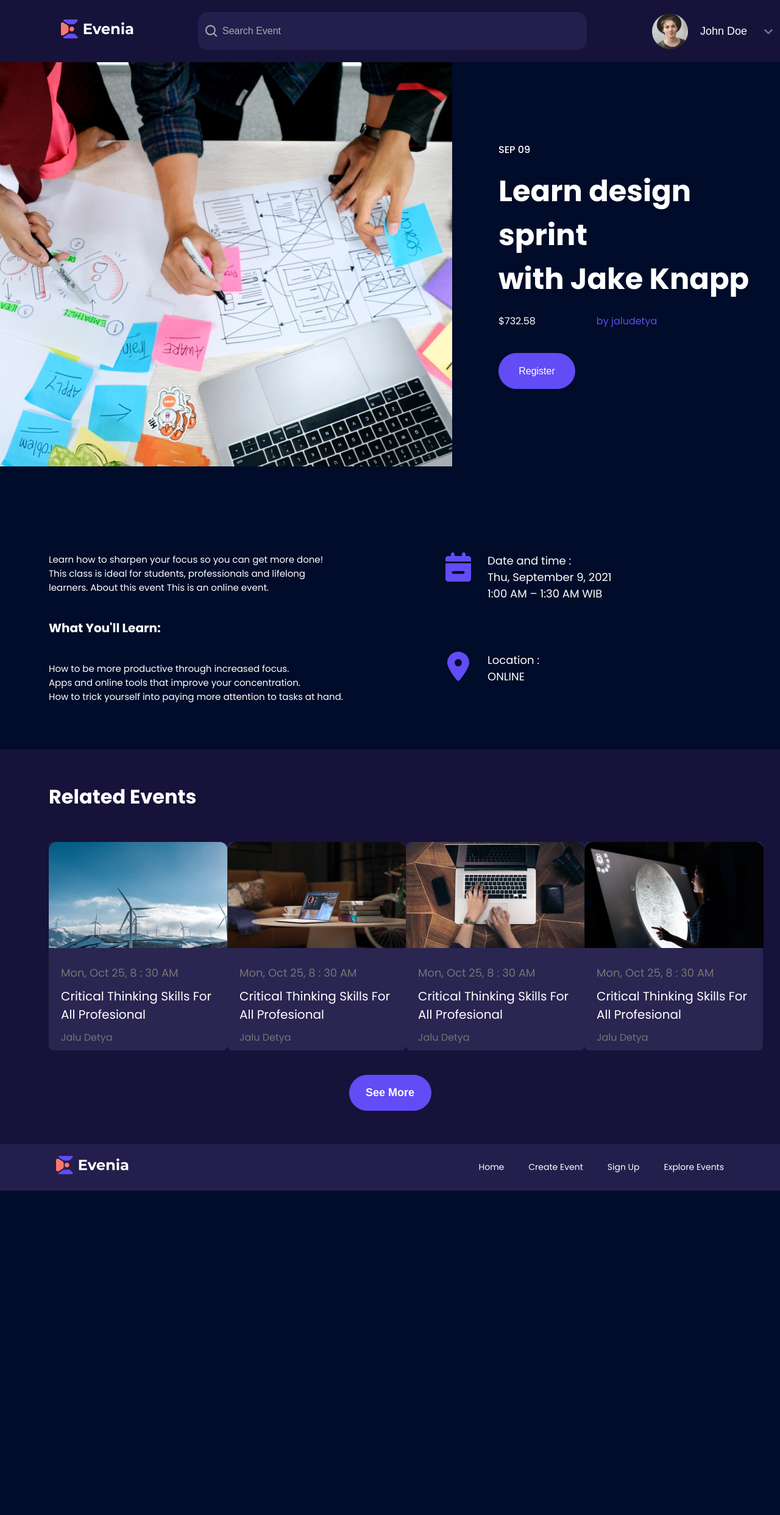
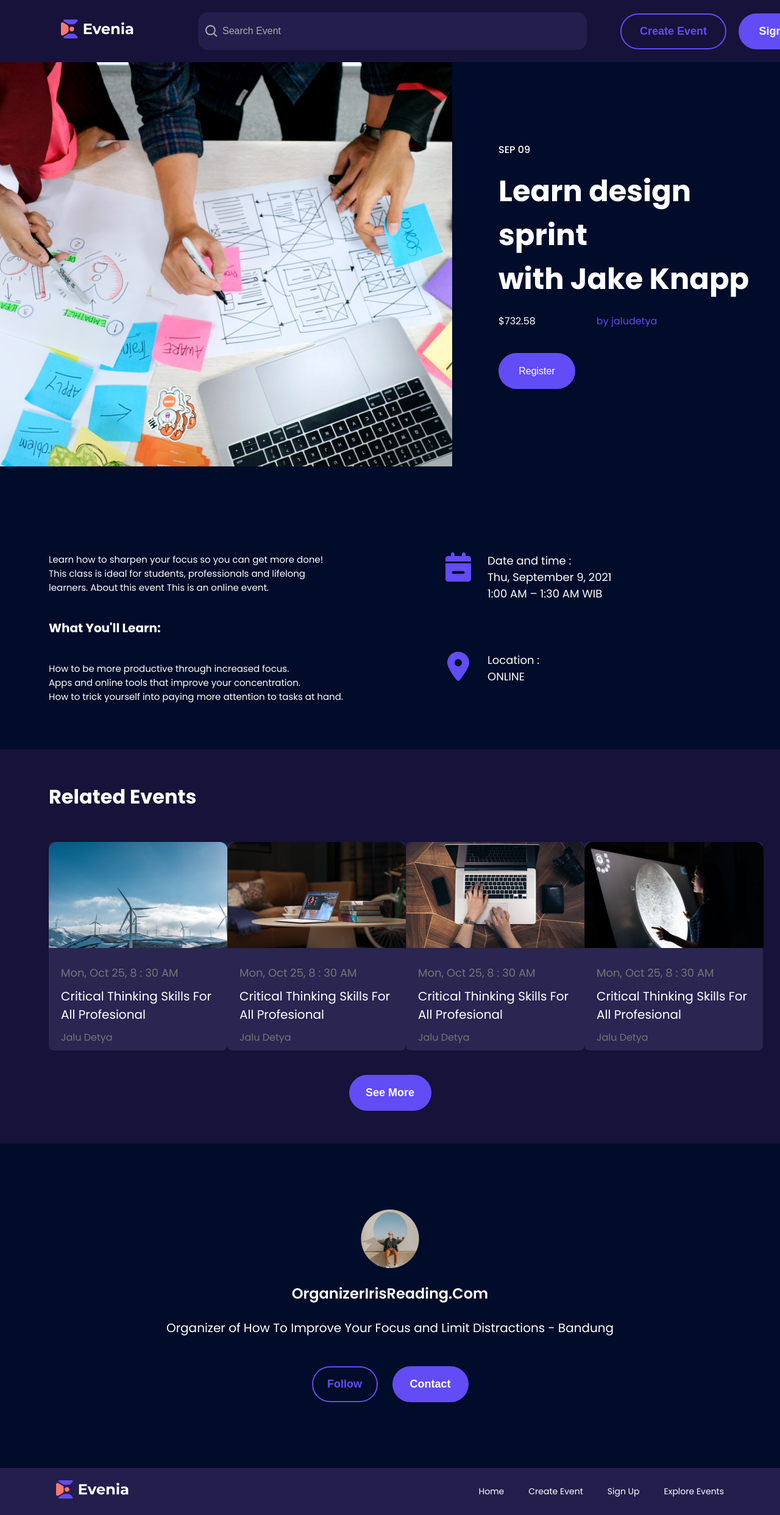
Before and after one commit to paulinasprojects/evenia-frontend, a React (Vite) app: page /detail/1 in a window 1280 px wide. Shown: the whole page at 61% size. Before the commit the page ends 1953 px from the top, so only its background shows below. Built offline with nearby package versions, Linux system fonts and the light colour scheme.

Commit message:
added responsive event author (organization) + fixed header

```diff
--- /dev/null
+++ b/src/components/event-author-organization.tsx
@@ -0,0 +1,20 @@
+import eventauthorimage from '/event-author.png';
+
+
+const EventAuthorOrganization = () => {
+  return (
+    <div>
+      <div className='event-author-container'>
+        <img src={eventauthorimage} alt="" width={96} height={96} />
+        <span className='event-author-name'>OrganizerIrisReading.Com</span>
+        <span className='event-author-description'>Organizer of How To Improve Your Focus and Limit Distractions - Bandung</span>
+      <div className='event-author-button-container'>
+        <button className='event-author-follow-button'>Follow</button>
+        <button className='event-author-contact-button'>Contact</button>
+      </div>
+      </div>
+    </div>
+  )
+}
+
+export default EventAuthorOrganization
--- a/src/components/header.tsx
+++ b/src/components/header.tsx
@@ -5,7 +5,7 @@ import userimg from '/user-image.png'
 import "@/styles/header.scss";
 import logo from '/evenia-logo.svg';
 
-const user = true;
+const user = false;
 
 const Header = () => {
 
--- a/src/index.scss
+++ b/src/index.scss
@@ -20,7 +20,7 @@
   --card: #292451;
   --footer: #241E4D;
   --header: #161239;
-  --background: #161239;
+  --background: #000C29;
 
 
   /* Text Colors */
--- a/src/pages/event-details-page.tsx
+++ b/src/pages/event-details-page.tsx
@@ -1,3 +1,4 @@
+import EventAuthorOrganization from '@/components/event-author-organization';
 import EventDescription from '@/components/event-description';
 import RelatedEvents from '@/components/related-events';
 import SingleDetails from '@/components/single-details';
@@ -10,6 +11,7 @@ const EventDetailsPage = () => {
       <SingleDetails/>
       <EventDescription/>
       <RelatedEvents/>
+      <EventAuthorOrganization/>
     </>
   )
 }
--- a/src/styles/details-page.scss
+++ b/src/styles/details-page.scss
@@ -204,3 +204,69 @@
   background: transparent;
   border: 2px solid var(--majorelle-blue);
 }
+
+.event-author-container {
+  padding-top: 108px;
+  display: flex;
+  flex-direction: column;
+  justify-content: center;
+  align-items: center;
+  gap: 24px;
+  color: var(--white);
+
+  @include sm {
+    padding-left: 20px;
+  }
+}
+
+.event-author-name {
+  font-size: 24px;
+  font-weight: var(--fw-semi-bold);
+}
+
+.event-author-description {
+  font-size: var(--heading-size-xs);
+  font-weight: var(--fw-regular);
+}
+
+.event-author-button-container {
+  display: flex;
+  gap: 24px;
+  padding-top: 24px;
+  padding-bottom: 108px;
+}
+
+.event-author-follow-button {
+  border: 2px solid var(--majorelle-blue);
+  border-radius: 50px;
+  background: transparent;
+  width: 108px;
+  height: 59px;
+  color: var(--majorelle-blue);
+  font-size: 18px;
+  font-weight: var(--fw-semi-bold);
+  cursor: pointer;
+}
+
+.event-author-follow-button:hover {
+  color: var(--white);
+  background-color: var(--majorelle-blue);
+}
+
+.event-author-contact-button {
+  color: var(--white);
+  border-radius: 50px;
+  background-color: var(--majorelle-blue);
+  font-size: 18px;
+  font-weight: var(--fw-semi-bold);
+  width: 125px;
+  height: 59px;
+  border: none;
+  cursor: pointer;
+}
+
+.event-author-contact-button:hover {
+  border: 2px solid var(--majorelle-blue);
+  background: transparent;
+  color: var(--majorelle-blue);
+}
--- a/src/styles/header.scss
+++ b/src/styles/header.scss
@@ -10,12 +10,12 @@
     display: flex;
     flex-direction: row;
     justify-content: center;
-    gap: 25px;
+    gap: 15px;
   }
 
   @include sm {
     display: flex;
-    flex-direction: column;
+    flex-direction: row;
     gap: 25px;
   }
 
@@ -25,6 +25,10 @@
   margin-left: 80px;
   margin-right: 105px;
   width: 120px;
+
+  @include sm {
+    display: none;
+  }
 }
 
 .header-container {
@@ -40,6 +44,10 @@
   margin-left: 10px;
   width: 25px;
   height: 25px;
+
+  @include sm {
+    left: 80px;
+  }
 }
 
 .header-input {
@@ -59,7 +67,8 @@
   }
 
   @include sm {
-    width: 250px;
+    width: 145px;
+    margin-left: 80px;
   }
 }
 
@@ -76,8 +85,8 @@
   margin-left: 107px;
 
   @include md {
-    margin-right: 0;
-    margin-left: 0;
+   margin-right: 0;
+   margin-left: 0;
   }
 
   @include sm {
@@ -155,6 +164,10 @@
     margin-right: 0;
     margin-left: 0;
   }
+
+  @include sm {
+    margin-right: 111px;
+  }
 }
 
 .create-button {
@@ -167,6 +180,12 @@
   border-radius: 150px;
   border: 2px solid var(--majorelle-blue);
   cursor: pointer;
+
+  @include sm {
+    width: 100px;
+    height: 40px;
+    font-size: 12px;
+  }
 }
 
 .create-button:hover {
@@ -184,6 +203,12 @@
   width: 127px;
   border: none;
   cursor: pointer;
+
+  @include sm {
+    width: 80px;
+    height: 40px;
+    font-size: 12px;
+  }
 }
 
 .signin-button:hover {
```
Also changed, not shown: public/event-author.png (added).
